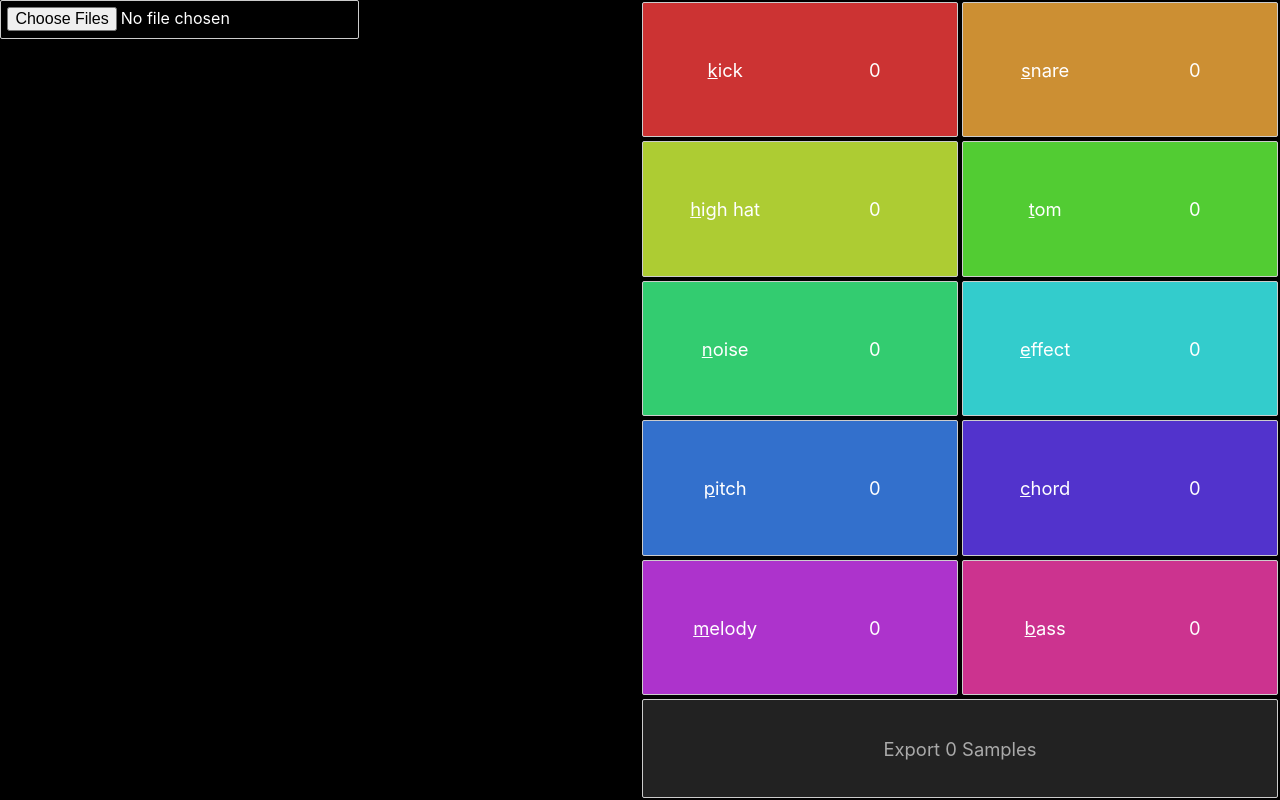
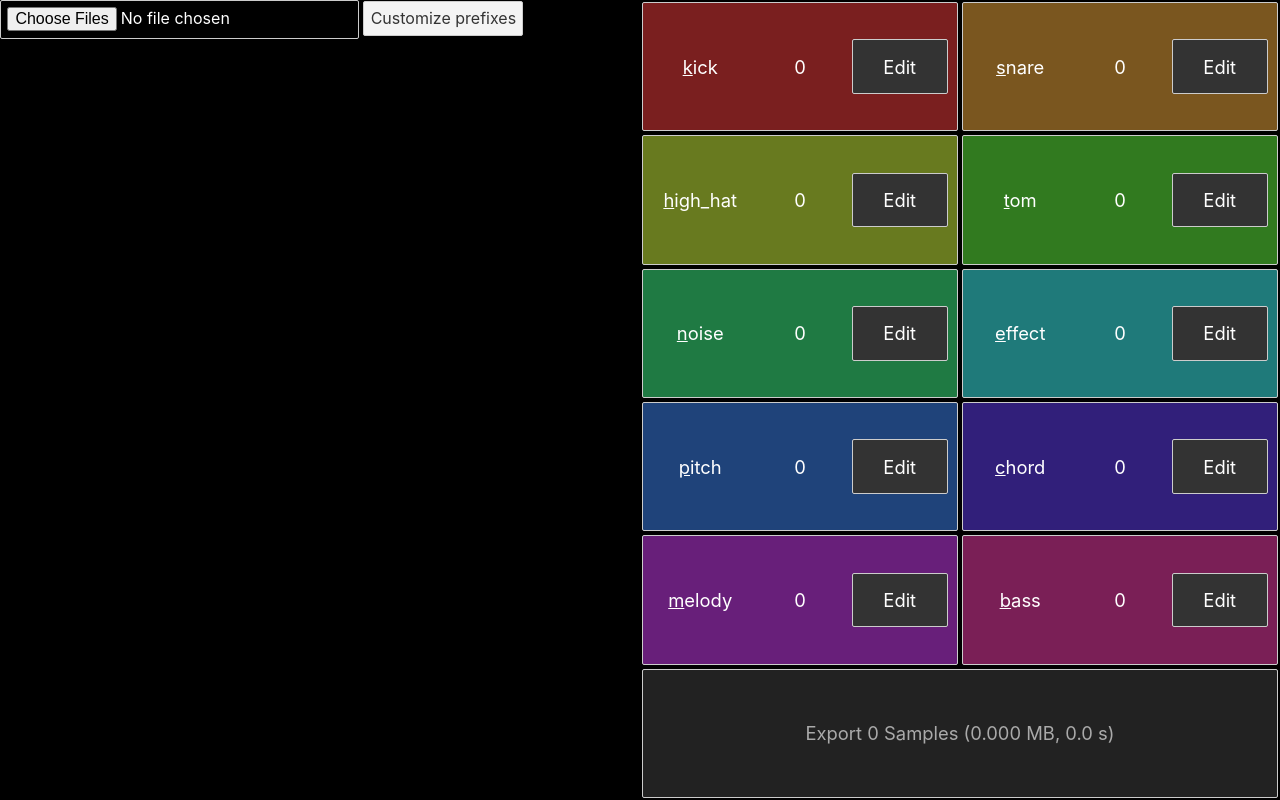
Before and after one commit to EvanBurnette/samplekiller, a Svelte app: page / in a window 1280 px wide. Built offline with nearby package versions, Linux system fonts and the light colour scheme.

Commit message:
Edit mode is working for editing sorted samples but not the arrow keys are broken and the categories cannot be changed yet

```diff
--- a/src/App.svelte
+++ b/src/App.svelte
@@ -1,12 +1,17 @@
 <script>
+// import { subscribe } from "svelte/internal";
 	// import {onMount} from 'svelte';
 	class Bucket {
-		constructor(name){
+		constructor(name, hslstring){
 			this.name = name;
 			this.samples = new Set()
 			this.shortcut = this.name.charAt(0).toUpperCase()
+			this.size = 0
+			this.duration = 0
+			this.hslstring = hslstring
 		}
 	}
+	let editMode = {"active": false, "category": ""}
 	let fileInput = {'files': []}
 	let samples = []
 	let sampleReaders = []
@@ -17,7 +22,7 @@
 	let defaultBuckets = [
 	'kick',
 	'snare',
-	'high hat',
+	'high_hat',
 	'tom',
 	'noise',
 
@@ -27,40 +32,34 @@
 	'melody',
 	'bass',
 ]
+
 	$: classified = buckets.reduce((accum, current) => {
 		return accum + current.samples.size
-	}, 0)
+	}, 0);
 
+	$: megabytes = (buckets.reduce((accum, bucket) => {
+		return accum + bucket.size
+	}, 0) / (1024**2)).toFixed(3);
 
-	buckets = defaultBuckets.map(item => new Bucket(item))
-	// console.log(buckets[3].shortcut)
-	// let audioSrc = '#'
-	// const reader = new FileReader()
+	$: duration = (buckets.reduce((accum, bucket) => {
+		return accum + bucket.duration
+	}, 0) ).toFixed(1);
+
+	buckets = defaultBuckets.map((item, index) => new Bucket(item, `background-color: hsl(${360*index/defaultBuckets.length}, 60%, 30%);`))
 	let handleChange = async () => {
-		// samples = Array.from(fileInput.files).sort((a, b) => a.size - b.size)
 		samples = fileInput.files
-		// audioSrc = reader.readAsDataURL(fileInput.files[0])
-		console.log(samples)
 		sampleReaders.length = samples.length
-		Object.keys(samples).forEach((sample, index) => {
+		Object.keys(samples).forEach((_, index) => {
 			sampleReaders[index] = new FileReader()
-			sampleReaders[index].readAsDataURL(samples[sample])
+			sampleReaders[index].readAsDataURL(samples[index])
 			sampleReaders[index].onload = e => {
 				samplesSrc[index] = e.target.result
 			}
 		})
-		// console.log(sampleReaders.length)
 	}
-	// let download = function(name, prefix, src){
-  	// 	let link = document.createElement('a')
-  	// 	link.download = prefix + name
-  	// 	link.href = src.toDataURL()
-  	// 	link.click();
-	// }
 	let renameAndDownload = (prefix, originalfilename, src) => {
 		let link = document.createElement('a')
 		link.download = prefix + originalfilename
-		// console.log(link.download)
 		link.href = src
 		link.click()
 	}
@@ -70,34 +69,98 @@
 				renameAndDownload(bucket.name, samples[sample].name, samplesSrc[sample])
 			})
 		})
-		// if (samples) {
-		// 	renameAndDownload('kick', samples[0].name, samplesSrc[0])
-		// 	// let link = document.createElement('a')
-		// 	// link.download = 'testDownload.wav'
-		// 	// link.href = samplesSrc[0]
-		// 	// link.click()
-		// }
 	}
 
 	let position = 0
 	let handleArrowKey = (code) => {
-		// console.log(code + ' pressed')
+		// let subSet = null;
+			// if (editMode.active) {
+				// console.log('editMode.active is true')
+				// buckets.forEach((bucket) => {
+				// 	if (bucket.name == editMode.category) {
+				// 		subSet = bucket.samples
+				// 		return
+				// 	}})
+				// }
 		if (code == 'ArrowDown'){
 			if (position < linkList.length - 1) {
 				position += 1
-				// console.log(position)
-				// console.log(linkList.length - 1)
+				// console.log('down pressed')
 			}
-			linkList[position].focus()
-		}
+			// if (editMode.subSet.size > 0 && editMode.active) {
+			// 	while (!editMode.subSet.has(position)) {
+			// 		position += 1
+			// 		}
+			// 	}
+			}
+
 		if (code == 'ArrowUp') {
 			position -= 1
 			if (position < 0){
 				position = 0
 			}
-			linkList[position].focus()
+		}
+		linkList[position].focus()
+	}
+
+	let scrubCategories = () => {
+		buckets.forEach((bucket) => {
+				if (samples[position].category == bucket.name) {
+					bucket.samples.delete(position)
+					bucket.size -= samples[position].size
+					bucket.duration -= samplesAudio[position].duration
+					samples[position].hslstring = ";"
+					samples[position].category = ''
+					return
+				}
+				return
+			})
+	}
+
+	let handleKeydown = (key) => {
+		if (key.code == 'Tab' || key.code == 'Enter' || key.code == "Space"){
+			return
+		}
+		if (editMode.active && key.code.slice(3) != 'X'){return}
+		key.preventDefault()
+
+		if (key.code == "ArrowDown" || key.code == "ArrowUp"){
+		handleArrowKey(key.code)
+		return
+		}
+
+		if (key.code.slice(0,3) == 'Key'){
+			console.log(key.code.slice(3))
+			let bucketSet = false
+			if (key.code.slice(3) == 'X'){
+				scrubCategories()
+				bucketSet = true
+				buckets = buckets
+				// return
+			}
+			else {
+				buckets.forEach((bucket) => {
+				if (key.code.slice(3) == bucket.shortcut){
+				scrubCategories()
+				// console.log(key.code + " is a shortcut")
+				bucketSet = true
+				if (bucket.samples.has(position)){return}
+				bucket.samples.add(position)
+				bucket.size += samples[position].size
+				bucket.duration += samplesAudio[position].duration
+				samples[position].hslstring = bucket.hslstring
+				samples[position].category = bucket.name
+				buckets = buckets
+				// console.log(bucket.samples)
+				// return
+			}
+		})
+	}
+		if (bucketSet) {
+			setTimeout(()=>{handleArrowKey("ArrowDown")}, 1)
 		}
 	}
+}
 
 </script>
 	<!-- svelte-ignore a11y-media-has-caption -->
@@ -114,70 +177,137 @@
 </svelte:head>
 
 <main
-on:keydown={(key) => {
-	if (key.code == 'Tab' || key.code == 'Enter' || key.code == "Space"){return}
-	key.preventDefault()
-	if (key.code == "ArrowDown" || key.code == "ArrowUp"){
-		handleArrowKey(key.code)
-		return
-	}
-	// if (key.code.length > 1){return}
-	if (key.code.slice(0,3) == 'Key'){
-		// console.log(key.code + ' pressed')
-		let bucketSet = false
-		buckets.forEach((bucket) => {
-			if (key.code.slice(3) == bucket.shortcut){
-				// console.log(key.code + " is a shortcut")
-				bucket.samples.add(position)
-				buckets = buckets
-				// console.log(bucket.samples)
-				bucketSet = true
-				return
-			}
-		})
-		if (bucketSet) {
-			setTimeout(()=>{handleArrowKey("ArrowDown")}, 1)
-		}
-	}
-	}
-}>
-<input multiple accept="audio/*" type="file" id="fileInput"
+on:keydown={(key) => {handleKeydown(key)}}
+>
+<div id="setup">
+<input multiple accept="audio/*" type="file" id="fileInput" width="200px"
 on:change={handleChange}
 bind:this={fileInput}>
+<button id='customize'>Customize prefixes</button></div>
 <ul class="samples">
+	{#if editMode.active}
+		<p>Press x to remove selected sample from {editMode.category} category</p>
+	{/if}
 	{#each samples as sample, index}
-	<button bind:this={linkList[index]}
+		{#if editMode.active}
+			{#if sample.category == editMode.category}
+			<button bind:this={linkList[index]} style={samples[index].hslstring}
+			on:focus={() => {
+			position = index
+			linkList[index].click()
+		}
+			}
+			on:blur={() => { //when button loses focus
+				samplesAudio[index].pause()
+				samplesAudio[index].currentTime = 0
+				}
+			}
+			on:click={() => {
+				if (samplesAudio[index].paused){
+					samplesAudio[index].currentTime = 0
+					samplesAudio[index].play()
+					return
+				}
+				else {
+					samplesAudio[index].pause()
+					samplesAudio[index].currentTime = 0
+				}
+				}}
+			><div>
+				<p>{sample.category ? sample.category : ""}{sample.name}</p>
+			<!-- <p>size:{sample.size}</p> -->
+				<!-- svelte-ignore a11y-media-has-caption -->
+				{#if Math.abs(index - position) < 20}
+				<!--Added this feature to allow loading of more than 200+ samples-->
+					<audio src={samplesSrc[index]} bind:this={samplesAudio[index]}></audio>
+				{/if}
+			</div>
+		</button>
+			{/if}
+		{:else}
+	<button bind:this={linkList[index]} style={samples[index].hslstring}
 	on:focus={() => {
 	position = index
 	linkList[index].click()
 }
 	}
-	on:blur={() => {
+	on:blur={() => { //when button loses focus
 		samplesAudio[index].pause()
 		samplesAudio[index].currentTime = 0
 		}
 	}
-	on:click={samplesAudio[index].play()}
-	><li><p>{sample.name}
-	</p>
+	on:click={() => {
+		if (samplesAudio[index].paused){
+			samplesAudio[index].currentTime = 0
+			samplesAudio[index].play()
+			return
+		}
+		else {
+			samplesAudio[index].pause()
+			samplesAudio[index].currentTime = 0
+		}
+		}}
+	><div>
+		<p>{sample.category ? sample.category : ""}{sample.name}</p>
 	<!-- <p>size:{sample.size}</p> -->
 		<!-- svelte-ignore a11y-media-has-caption -->
 		{#if Math.abs(index - position) < 10}
 		<!--Added this feature to allow loading of more than 200+ samples-->
 			<audio src={samplesSrc[index]} bind:this={samplesAudio[index]}></audio>
 		{/if}
-	</li></button>
+	</div>
+</button>
+	{/if}
 	{/each}
+
 </ul>
 <ul class="buckets">
-	{#each Object.keys(buckets) as bucket, index}
-	<button class="bucket" style="background-color: hsl({360*index/Object.keys(buckets).length}, 60%, 50%);"><li><p><u>{buckets[bucket].name[0]}</u>{buckets[bucket].name.slice(1)}</p><p>{buckets[bucket].samples.size}</p></li></button>
+	{#each buckets as bucket, index}
+	<button class="bucket"
+	style={bucket.hslstring}
+	><li><p>
+		{#if editMode.active && editMode.category == bucket.name}
+		<div class="prefixEdit">
+			<label for="prefixEditInput"></label>
+			<input id="prefixEditInput" class="categoryNameInput" type="text" value={bucket.name}>
+		</div>
+		{/if}
+		<u>{bucket.name[0]}</u>{bucket.name.slice(1)}</p><p>{bucket.samples.size}</p>
+		<button class='edit' on:click={() => {
+			if (editMode.category == bucket.name || editMode.category == ''){
+				editMode.active = !editMode.active
+			}
+			else if (editMode.category != bucket.name && editMode.active == false){
+				editMode.active = true
+			}
+			editMode.category = bucket.name
+			editMode.subSet = bucket.samples
+		}}>Edit</button></li>
+	</button>
 	{/each}
-	<button id='export' on:click={exportSamples}>Export {classified} Samples</button>
+	<button id='export' on:click={exportSamples}><p>Export {classified} Samples ({megabytes} MB, {duration} s)</p></button>
+	<!-- <button id="rename">Rename Categories</button> -->
 </ul>
 </main>
 
 <style>
+	.prefixEdit {
+		position: relative;
+		top: 100%;
+		width: 20px;
+		right: 50%;
+		z-index: 300;
+	}
+	.prefixEdit:hover{
+		cursor: text;
+	}
+	#prefixEditInput {
+		color: white;
+		background: black;
+	}
+	.edit {
+		background: #333;
+	}
 	#export {
 		grid-column: 1/3;
 		background: #222;
@@ -191,13 +321,16 @@ bind:this={fileInput}>
 		color: #222;
 		}
 
-	button:hover, input:hover {
+	button:hover, #fileInput:hover {
 		cursor: pointer;
 	}
-	input {
+	#setup {
 		position: fixed;
 		z-index: 200;
 		background: black;
+	}
+	#customize {
+		left: 40%;
 	}
 	main {
 		display: grid;
@@ -226,7 +359,7 @@ bind:this={fileInput}>
 	}
 	.bucket li {
 		display: grid;
-		grid-template-columns: 1fr 1fr;
+		grid-template-columns: 1fr 1fr 1fr;
 	}
 	.buckets {
 		margin: 0;
```
Also changed, not shown: 1 other file (tests, documents, lock files or other folders).
